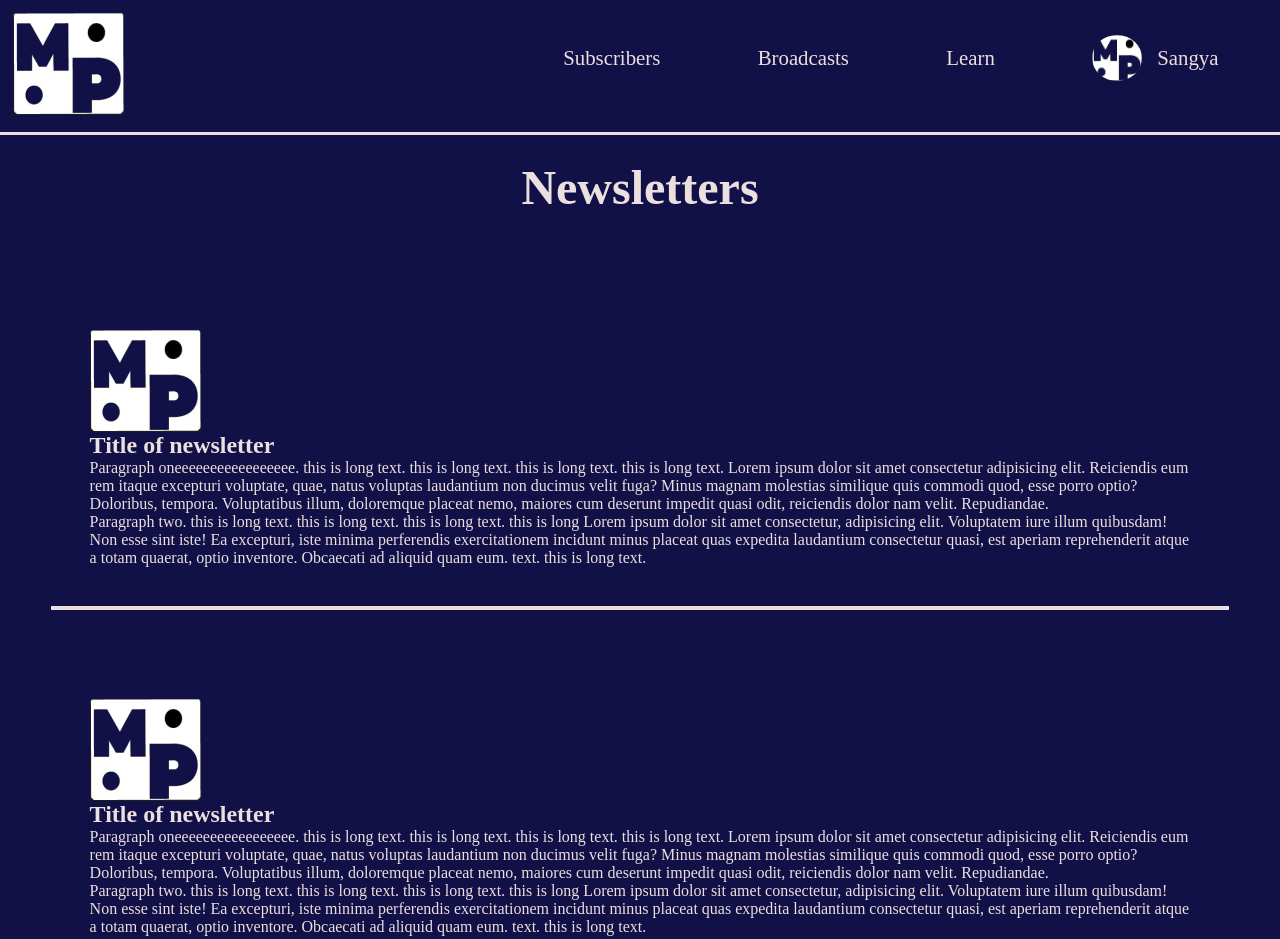
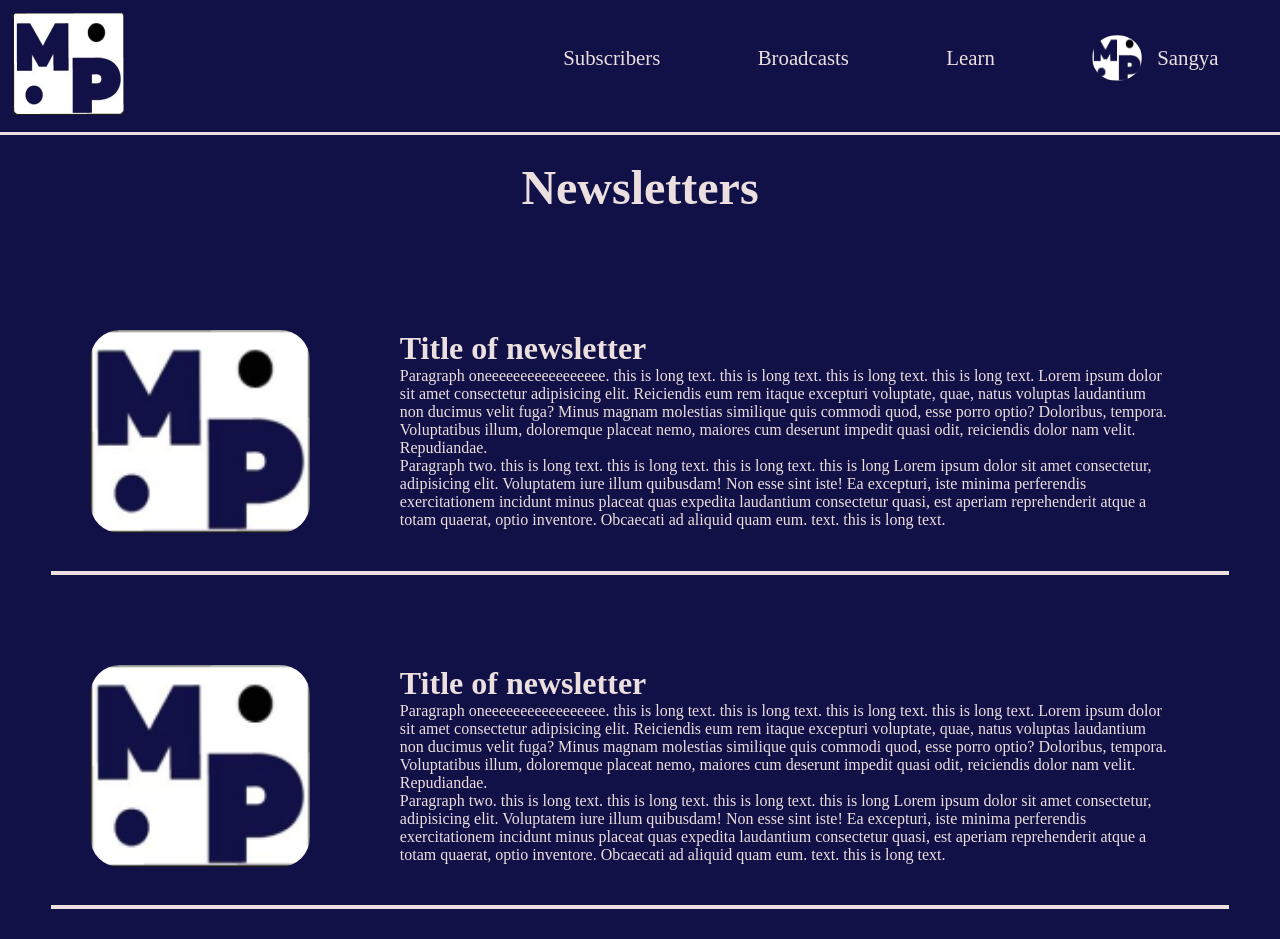
Before and after one commit to chelsangya/ManagePoint, a website: page src/main/resources/templates/newsletter.html in a window 1280 px wide. Shown: the top 939 px of the page. Drawn offline with nearby package versions, Linux system fonts and the light colour scheme; files that its build step writes are made by us from their sources; files whose address does not match are found by name.

Commit message:
newsletter css

```diff
--- a/src/main/resources/static/CSS/newsletter.css
+++ b/src/main/resources/static/CSS/newsletter.css
@@ -31,3 +31,22 @@ h1 {
   box-shadow: rgba(255, 255, 255, 0.35) 5px 5px 20px 5px;
   background-color: #1e1e4778;
 }
+.individual-container img {
+  width: 20%;
+  height: auto;
+  border-radius: 30px;
+}
+/* text portion */
+
+.container {
+  display: flex;
+  justify-content: center;
+}
+
+.section {
+  margin-right: 20px;
+  width: 70%;
+}
+.section h2 {
+  font-size: 2rem;
+}
```
